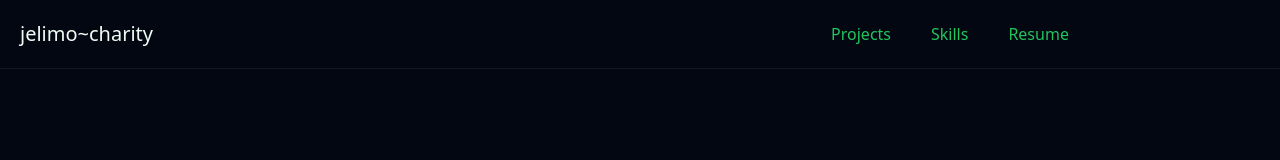
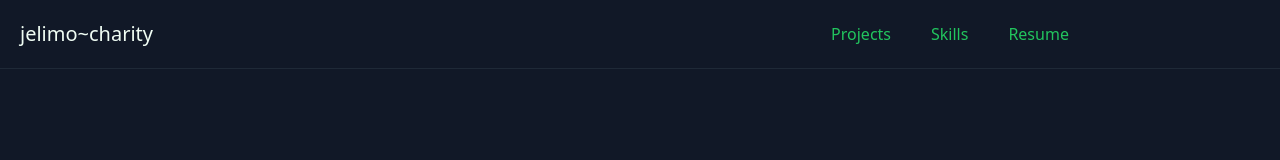
Before and after one commit to jelimo-charity/portfollio, a React (Vite) app: page / in a window 1280 px wide. Shown: the top 160 px of the page. Built offline with nearby package versions, Linux system fonts and the light colour scheme.

Commit message:
modified the navbar and about page

```diff
--- a/src/components/About.jsx
+++ b/src/components/About.jsx
@@ -5,7 +5,7 @@ const About = () => {
   return (
     <section
       id="about"
-      className="min-h-screen bg-cover bg-center bg-gray-950 bg-no-repeat flex justify-center items-center"
+      className="min-h-screen bg-cover bg-center bg-gray-900 bg-no-repeat flex justify-center items-center"
     >
       <div className="container mx-auto px-5 md:py-20 flex flex-col md:flex-row items-center justify-center h-full">
         {/* Image container */}
--- a/src/components/Navbar.jsx
+++ b/src/components/Navbar.jsx
@@ -9,7 +9,7 @@ const Navbar = () => {
   };
 
   return (
-    <header className=" bg-gray-950 md:sticky top-0 z-10 border-b border-b-gray-900 ">
+    <header className=" bg-gray-900 md:sticky top-0 z-10 border-b border-b-gray-800 ">
       <div className="container mx-auto p-5 flex flex-col md:flex-row items-center">
         <div className="w-full flex justify-between items-center mb-4 md:mb-0">
           <a href="#about" className="title-font font-medium text-green-50 text-xl">
```
